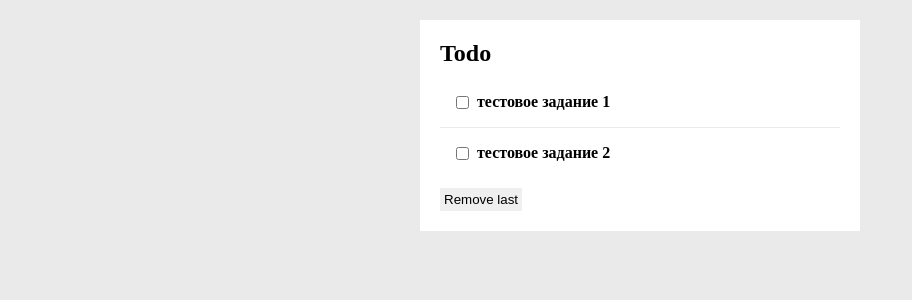
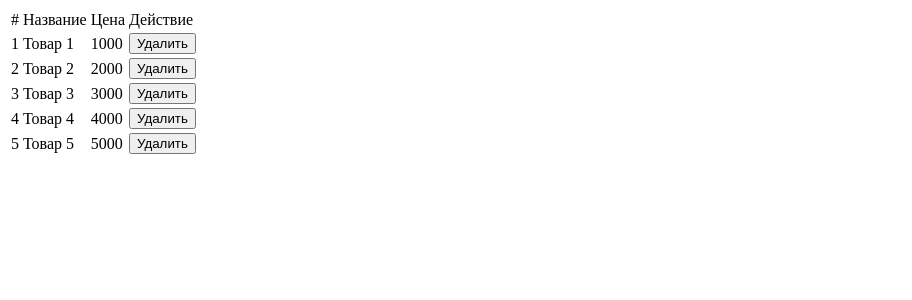
Before and after one commit to micasa-acerman/react-js-task-1, a React (Create React App) app: page / in a window 1280 px wide. Shown: the top 300 px of the page, without its empty margins (0-912 px from the left). Built offline with nearby package versions, Linux system fonts and the light colour scheme.

Commit message:
1 file modified, 2 deleted

```diff
--- a/src/App.css
+++ /dev/null
@@ -1,35 +0,0 @@
-* {
-  margin: 0;
-  padding: 0;
-}
-body {
-  background-color: #eaeaea;
-}
-.container {
-  max-width: 400px;
-  margin: 20px auto;
-  background: #fff;
-  padding: 20px;
-}
-.container > *:not(:last-child) {
-  margin-bottom: 10px;
-}
-.posts__item {
-  padding: 16px;
-  display: flex;
-  align-items: center;
-}
-.posts__item > *:not(:last-child) {
-  margin-right: 8px;
-}
-.posts > .posts__item:not(:last-child) {
-  border-bottom: 1px solid #eaeaea;
-}
-button {
-  padding: 4px;
-  border: 0;
-}
-.alert {
-  padding: 16px;
-  border-radius: 10px;
-}
--- a/src/App.js
+++ /dev/null
@@ -1,57 +0,0 @@
-import React, { useState } from 'react';
-import './App.css';
-
-const initialTasks = [
-  {
-    id: '1',
-    name: 'тестовое задание 1',
-    checked: false
-  },
-  {
-    id: '2',
-    name: 'тестовое задание 2',
-    checked: false
-  }
-];
-
-export default function App() {
-  const [tasks, setTasks] = useState(initialTasks);
-  return (
-    <div className="container">
-      <h2>Todo</h2>
-      {tasks.length ? (
-        <ul className="posts">
-          {tasks.map(task => (
-            <div key={task.id} className="posts__item">
-              <input
-                type="checkbox"
-                checked={task.checked}
-                onChange={e => {
-                  setTasks([
-                    ...tasks.filter(t => t.id !== task.id),
-                    { ...task, checked: e.target.checked }
-                  ]);
-                }}
-              />
-              <div className="posts__inner">
-                <h4
-                  style={{
-                    textDecoration: 'text-decoration'
-                  }}
-                >
-                  {task.name}
-                </h4>
-              </div>
-            </div>
-          ))}
-        </ul>
-      ) : (
-        <div className="alert">Empty</div>
-      )}
-
-      <button onClick={() => setTasks(tasks.slice(0, tasks.length - 1))}>
-        Remove last
-      </button>
-    </div>
-  );
-}
--- a/src/index.js
+++ b/src/index.js
@@ -1,6 +1,76 @@
-import React from "react";
-import ReactDOM from "react-dom";
+import React, { Component } from 'react';
+import ReactDOM from 'react-dom';
 
-import App from "./App";
+class Products extends Component {
+  state = {
+    products: []
+  };
 
-ReactDOM.render(<App />, document.getElementById("root"));
+  componentDidMount() {
+    this.setState({
+      products: [
+        { id: 1, name: 'Товар 1', price: 1000 },
+        { id: 2, name: 'Товар 2', price: 2000 },
+        { id: 3, name: 'Товар 3', price: 3000 },
+        { id: 4, name: 'Товар 4', price: 4000 },
+        { id: 5, name: 'Товар 5', price: 5000 }
+      ]
+    });
+  }
+
+  create = (id, name, price) => {
+    this.setState({
+      products: [...this.state.products, { id, name, price }]
+    });
+  };
+
+  update = (id, name, price) => {
+    this.setState(
+      this.state.products.map(p => ({
+        id,
+        name: id === p.id ? name : p.name,
+        price: id === p.id ? price : p.price
+      }))
+    );
+  };
+
+  delete = tid => {
+    this.setState({
+      products: this.state.products.filter(({ id }) => id !== tid)
+    });
+  };
+
+  render() {
+    return (
+      <table className="products">
+        <thead>
+          <tr>
+            <td className="products__th">#</td>
+            <td className="products__th">Название</td>
+            <td className="products__th">Цена</td>
+            <td className="products__th">Действие</td>
+          </tr>
+        </thead>
+        <tbody>
+          {this.state.products.map(({ id, name, price }) => (
+            <tr key={String(id)}>
+              <td className="products__tr">{id}</td>
+              <td className="products__tr">{name}</td>
+              <td className="products__tr">{price}</td>
+              <td className="products__tr">
+                <button
+                  className="products__btn"
+                  onClick={() => this.delete(id)}
+                >
+                  Удалить
+                </button>
+              </td>
+            </tr>
+          ))}
+        </tbody>
+      </table>
+    );
+  }
+}
+
+ReactDOM.render(<Products />, document.getElementById('root'));
```
